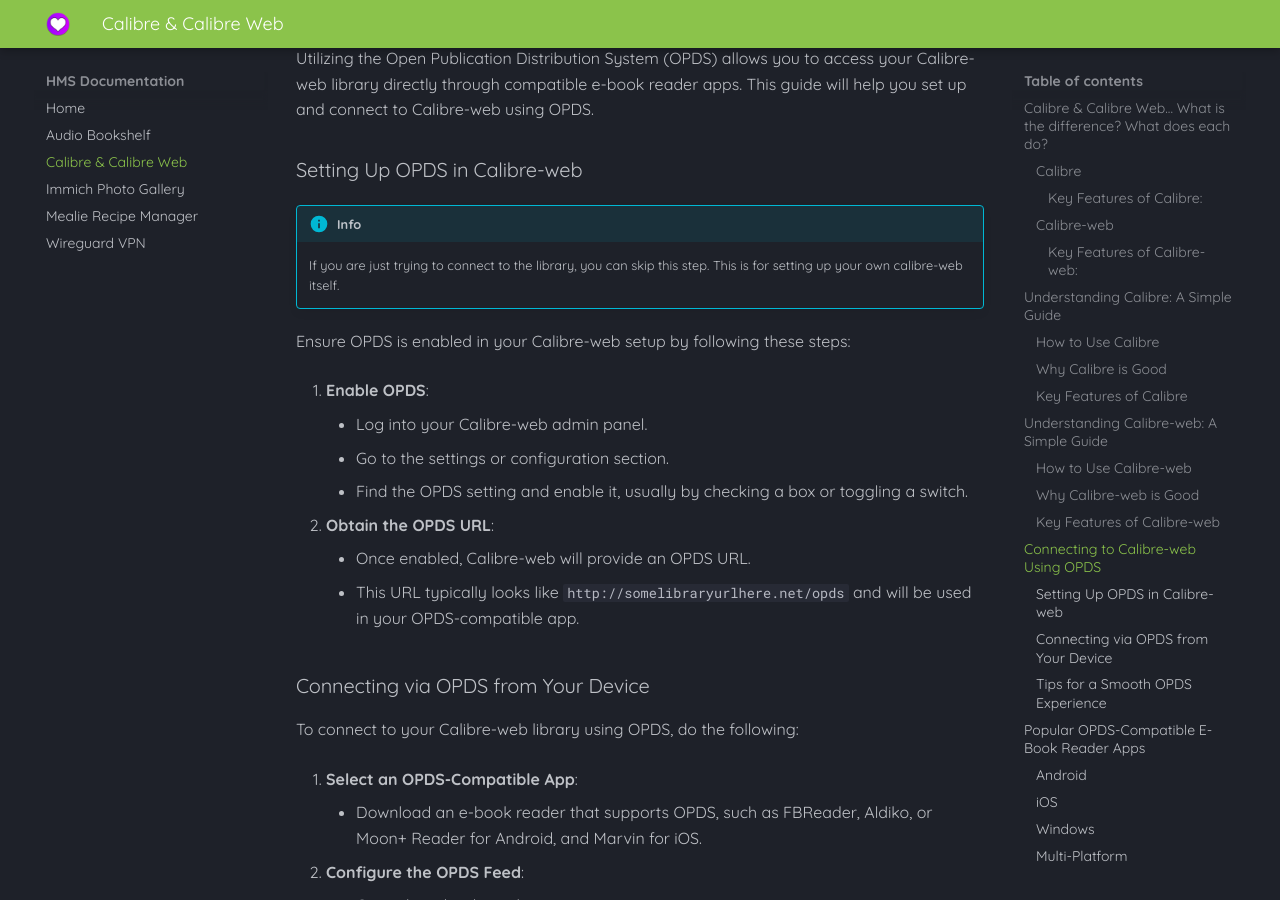
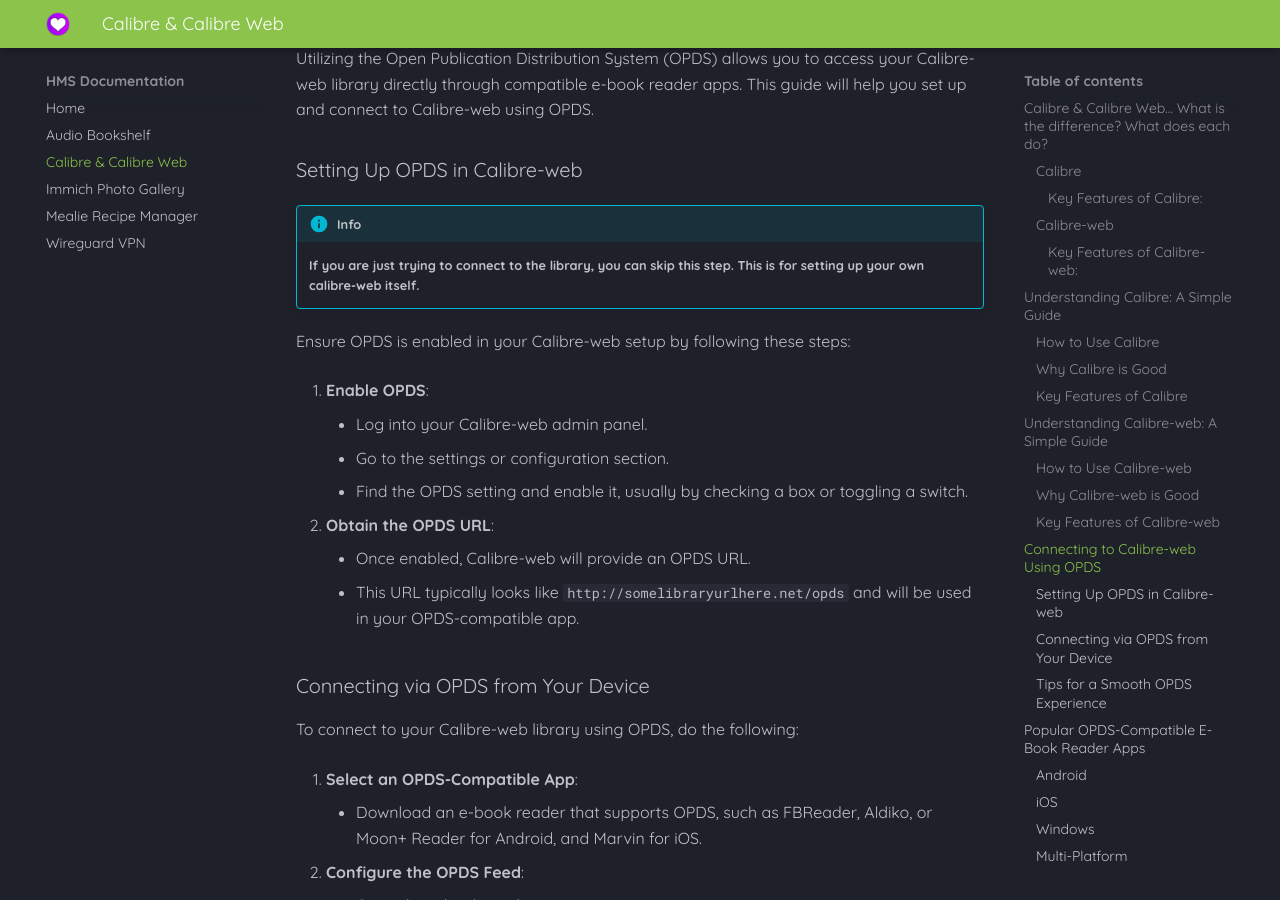
Before and after one commit to Jaxxel89/hms-docs, an MkDocs documentation site: the page built from docs/calibre-and-calibreweb.md, in a window 1280 px wide and 900 px high, scrolled down 4412 px. Built offline with MkDocs 1.6.1 and Material for MkDocs 9.7.7, drawn with Linux system fonts in a browser that asks for light colours.

Commit message:
Format info block to bold

```diff
--- a/docs/calibre-and-calibreweb.md
+++ b/docs/calibre-and-calibreweb.md
@@ -119,7 +119,7 @@ Utilizing the Open Publication Distribution System (OPDS) allows you to access y
 
 !!! info
 
-    If you are just trying to connect to the library, you can skip this step. This is for setting up your own calibre-web itself.
+    **If you are just trying to connect to the library, you can skip this step. This is for setting up your own calibre-web itself.**
 
 Ensure OPDS is enabled in your Calibre-web setup by following these steps:
 
```
